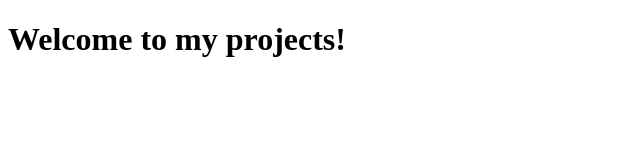
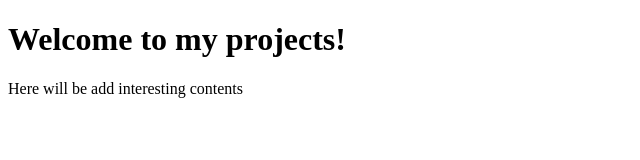
Before and after one commit to roberio-san/projects, a plain HTML site: page index.html in a window 1280 px wide. Shown: the whole page, without its empty margins (0-640 px from the left). Drawn offline with Linux system fonts and the light colour scheme.

Commit message:
Update index.html

```diff
--- a/index.html
+++ b/index.html
@@ -9,6 +9,7 @@
 <body>
 
     <h1>Welcome to my projects!</h1>
+    <p>Here will be add interesting contents</p>
 
 </body>
 </html>
```
